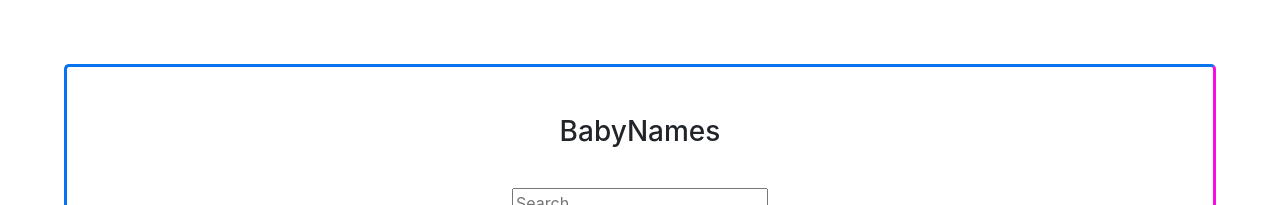
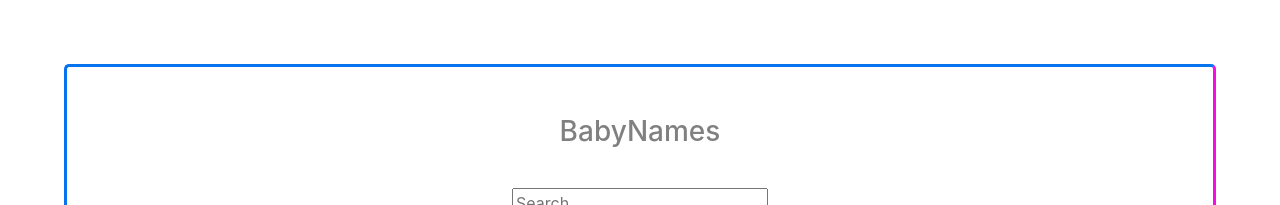
Before and after one commit to SenaitEkubai/baby-names-react, a React (Create React App) app: page / in a window 1280 px wide. Shown: the top 205 px of the page. Built offline with nearby package versions, Linux system fonts and the light colour scheme.

Commit message:
changed title color

```diff
--- a/src/App.css
+++ b/src/App.css
@@ -45,6 +45,9 @@ body {
     transform: rotate(360deg);
   }
 }
+.title {
+  color: grey;
+}
 .list-container {
   display: inline-block;
 }
@@ -52,8 +55,6 @@ body {
   border-radius: 5px;
   display: inline-block;
   margin-left: 5px;
-  /* height: 50px;
-  width: 90px; */
 }
 .favorite {
   color: grey;
--- a/src/BabyNameLists.js
+++ b/src/BabyNameLists.js
@@ -21,7 +21,7 @@ const BabyNameLists = (props) => {
   return (
     <div className={props.class}>
       <div>
-        <h3 className="mb-3 mt-5">BabyNames</h3>
+        <h3 className=" title mb-3 mt-5">BabyNames</h3>
         <input
           placeholder="Search..."
           onChange={(event) => setSearchTerm(event.target.value)}
```
